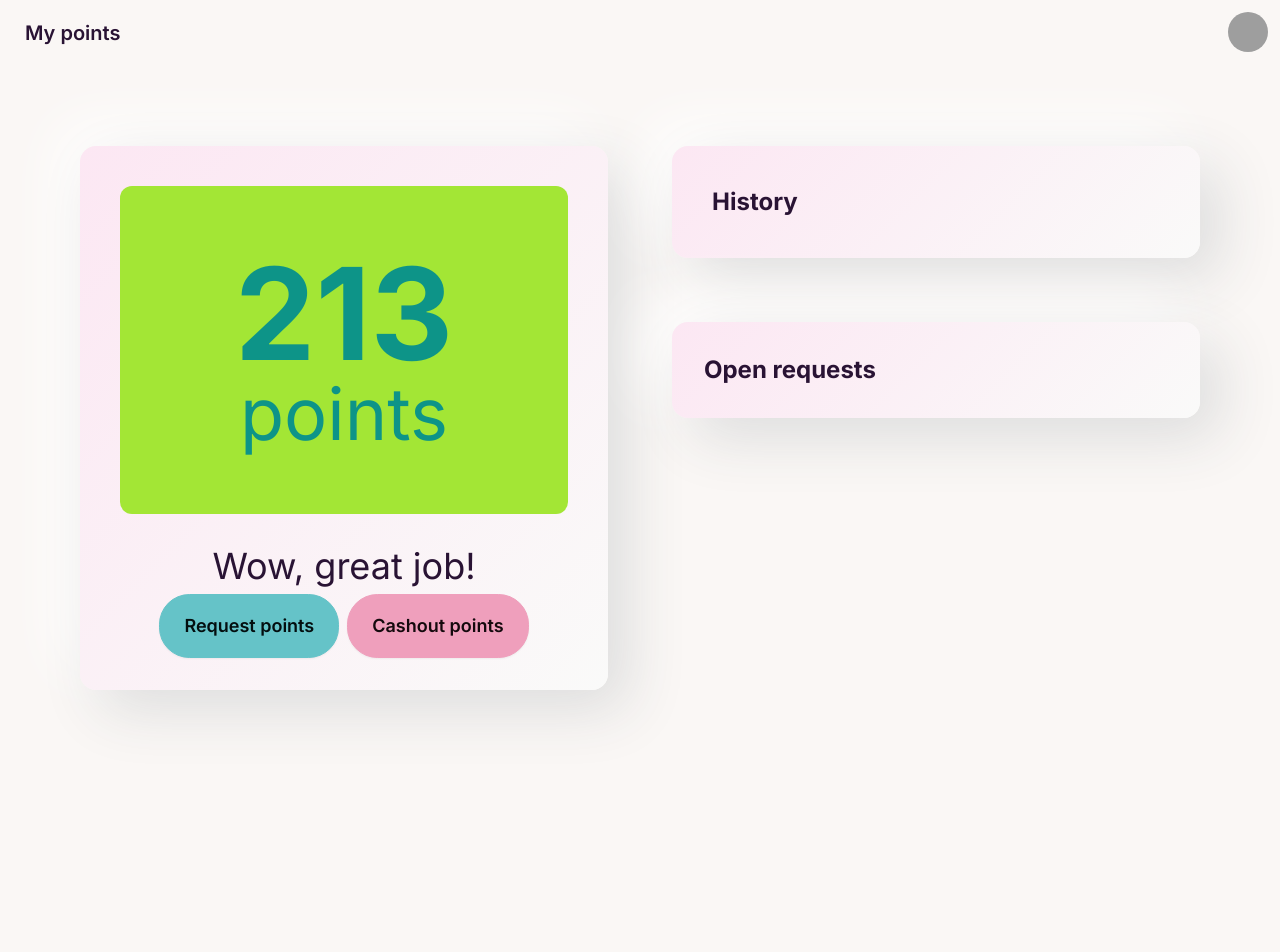
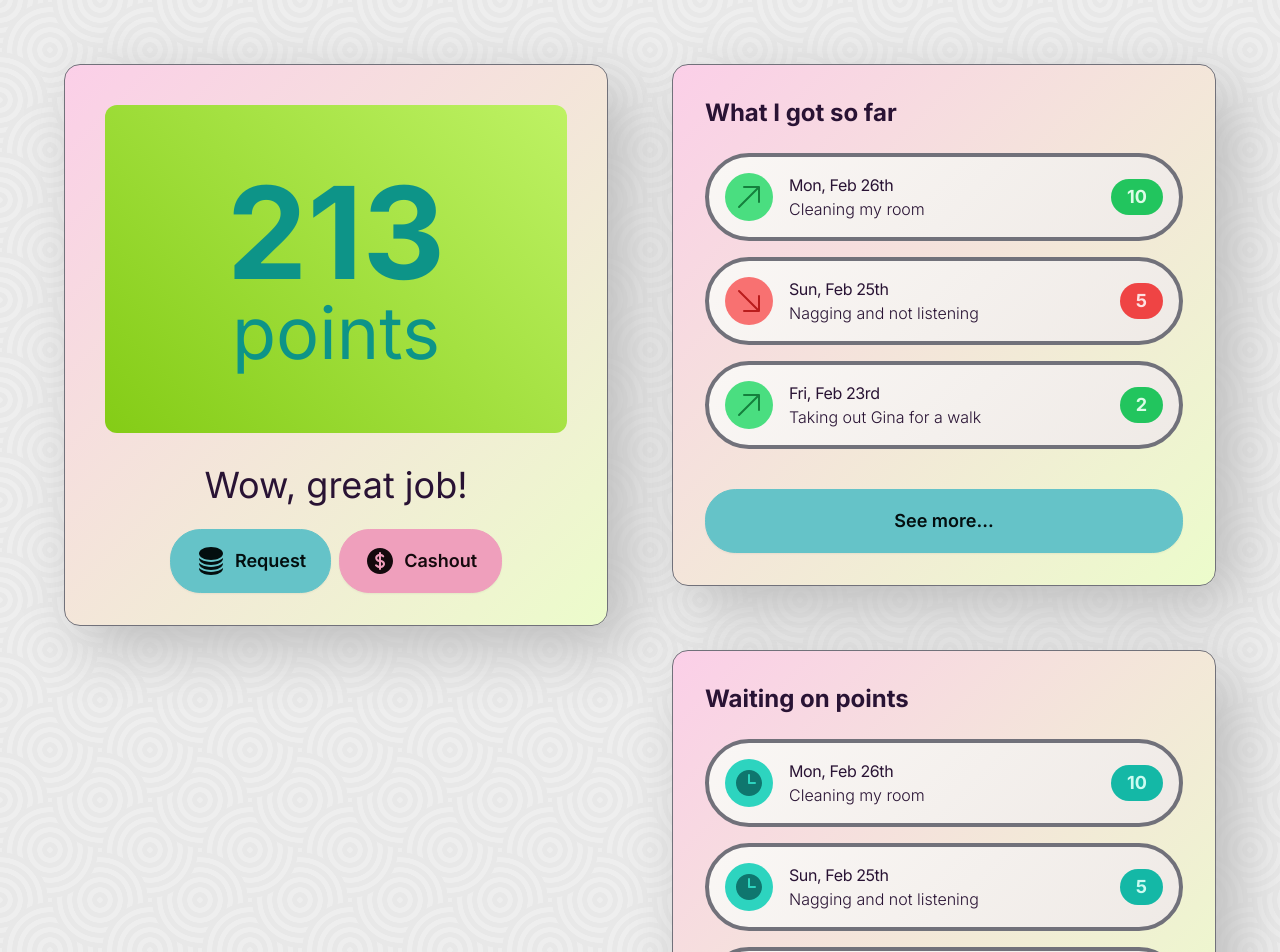
Before and after one commit to sebboness/yektaspoints, a Next.js app in the folder web/: page / in a window 1280 px wide. Shown: the top 952 px of the page. Built offline with nearby package versions, Linux system fonts and the light colour scheme; grey boxes are pictures that could not be loaded.

Commit message:
initial design of kid landing page

```diff
--- a/web/app/globals.css
+++ b/web/app/globals.css
@@ -18,12 +18,26 @@
 
 body {
   color: rgb(var(--foreground-rgb));
-  background: linear-gradient(
+  /* background: linear-gradient(
       to bottom,
       transparent,
-      rgb(var(--background-end-rgb))
+      rgb(var(--background-start-rgb))
     )
-    rgb(var(--background-start-rgb));
+    rgb(var(--background-end-rgb)); */
+
+  --bgs: 100px; /* control the size */
+  --bgc1: #eee;
+  --bgc2: #e8e8e8;
+
+  --_g: var(--bgc1) 0% 5%, var(--bgc2) 6% 15%, var(--bgc1) 16% 25%, var(--bgc2) 26% 35%,
+    var(--bgc1) 36% 45%, var(--bgc2) 46% 55%, var(--bgc1) 56% 65%, var(--bgc2) 66% 75%,
+    var(--bgc1) 76% 85%, var(--bgc2) 86% 95%, #0000 96%;
+  background: radial-gradient(50% 50% at 100% 0, var(--_g)),
+    radial-gradient(50% 50% at 0 100%, var(--_g)),
+    radial-gradient(50% 50%, var(--_g)),
+    radial-gradient(50% 50%, var(--_g)) calc(var(--bgs) / 2) calc(var(--bgs) / 2)
+      var(--bgc1);
+  background-size: var(--bgs) var(--bgs);
 }
 
 @layer utilities {
@@ -33,5 +47,5 @@ body {
 }
 
 .soft-concave-shadow {
-  box-shadow: 20px 20px 60px #ddd, -20px -20px 60px #ffffff;
+  box-shadow: 20px 20px 60px #bbb;
 }
--- a/web/app/layout.tsx
+++ b/web/app/layout.tsx
@@ -12,7 +12,7 @@ export const metadata: Metadata = {
 export default function RootLayout({ children }: Readonly<{ children: React.ReactNode; }>) {
     return (
         <html lang="en" data-theme="cupcake">
-        <body className={inter.className}>{children}</body>
+        <body className={inter.className + " notebook"}>{children}</body>
         </html>
     );
 }
--- a/web/app/page.tsx
+++ b/web/app/page.tsx
@@ -1,40 +1,21 @@
+"use client"
+
 import Image from "next/image";
-
+import { ArrowDownRightIcon, ArrowUpRightIcon, CircleStackIcon, ClockIcon, CurrencyDollarIcon } from '@heroicons/react/24/solid'
+import { AnimatedCounter } from  "react-animated-counter";
 export default function Home() {
     return (
         <main className="overflow-hidden">
             {/* Top navbar */}
-            <div className="navbar ">
-                <div className="flex-1">
-                    <a className="btn btn-ghost text-xl">My points</a>
-                </div>
-                <div className="flex-none">
-                    <div className="dropdown dropdown-end">
-                        <div tabIndex={0} role="button" className="btn btn-ghost btn-circle avatar">
-                            <div className="w-10 rounded-full">
-                                <img alt="Tailwind CSS Navbar component" src="https://daisyui.com/images/stock/photo-1534528741775-53994a69daeb.jpg" />
-                            </div>
-                        </div>
-                        <ul tabIndex={0} className="menu menu-sm dropdown-content mt-3 z-[1] p-2 shadow bg-base-100 rounded-box w-52">
-                            <li>
-                                <a className="justify-between">
-                                    Profile
-                                    <span className="badge">New</span>
-                                </a>
-                            </li>
-                            <li><a>Logout</a></li>
-                        </ul>
-                    </div>
-                </div>
-            </div>
+            {/* TK TK */}
 
             <section>
-                <div className="w-screen grid grid-rows-2 gap-8 xl:grid-cols-2 p-16">
+                <div className="w-screen xl:grid gap-8 xl:grid-cols-2 p-12">
                     {/* Left */}
                     <div className="container mx-auto p-4">
-                        <div className="card soft-concave-shadow bg-gradient-135 from-pink-100 to-stone-50">
+                        <div className="card soft-concave-shadow bg-gradient-135 from-pink-200 to-lime-100 border border-zinc-500 mb-8">
                             <figure className="px-10 pt-10">
-                                <div className="hero-points-display rounded-xl p-16 bg-lime-400 w-full text-center text-teal-600">
+                                <div className="hero-points-display rounded-xl p-16 bg-gradient-45 from-lime-500 to-lime-300 w-full text-center text-teal-600">
                                     <div className="text-9xl font-bold">
                                         213
                                     </div>
@@ -45,9 +26,13 @@ export default function Home() {
                             </figure>
                             <div className="card-body items-center text-center">
                                 <p className="text-4xl">Wow, great job!</p>
-                                <div className="card-actions">
-                                    <button className="btn btn-primary btn-lg">Request points</button>
-                                    <button className="btn btn-secondary btn-lg">Cashout points</button>
+                                <div className="card-actions mt-4">
+                                    <button className="btn btn-primary sm:btn-lg">
+                                        <CircleStackIcon className="w-8 h-8" />Request
+                                    </button>
+                                    <button className="btn btn-secondary sm:btn-lg">
+                                        <CurrencyDollarIcon className="w-8 h-8" />Cashout
+                                    </button>
                                 </div>
                             </div>
                         </div>
@@ -55,17 +40,99 @@ export default function Home() {
 
                     {/* Right */}
                     <div className="container mx-auto p-4">
-                        <div className="card soft-concave-shadow bg-gradient-135 from-pink-100 to-stone-50 mb-16">
+                        <div className="card soft-concave-shadow bg-gradient-135 from-pink-200 to-lime-100 mb-16 border border-zinc-500">
                             <div className="card-body">
-                                <div className="p-2">
-                                    <p className="text-2xl font-bold">History</p>
+                                <p className="text-2xl font-bold">What I got so far</p>
+
+                                {/* Items */}
+                                <div className="list-container">
+                                    <div className="list-items flex flex-row items-center justify-between mx-auto border-4 border-zinc-500 py-4 rounded-full my-4 px-4 bg-gradient-135 from-base-100 to-base-200">
+                                        <div className="flex flex-row items-center space-x-4">
+                                            <ArrowUpRightIcon className="bg-green-400 rounded-full p-2 h-12 w-12 text-green-700" />
+                                            <div>
+                                                <h1 className="tracking-tight">Mon, Feb 26th</h1>
+                                                <p className="font-light">Cleaning my room</p>
+                                            </div>
+                                        </div>
+                                        <div>
+                                            <button className="bg-green-500 rounded-full px-4 py-1 text-green-100 text-lg font-bold">10</button>
+                                        </div>
+                                    </div>
+                                    <div className="list-items flex flex-row items-center justify-between mx-auto border-4 border-zinc-500 py-4 rounded-full my-4 px-4 bg-gradient-135 from-base-100 to-base-200">
+                                        <div className="flex flex-row items-center space-x-4">
+                                            <ArrowDownRightIcon className="bg-red-400 rounded-full p-2 h-12 w-12 text-red-700" />
+                                            <div>
+                                                <h1 className="tracking-tight">Sun, Feb 25th</h1>
+                                                <p className="font-light">Nagging and not listening</p>
+                                            </div>
+                                        </div>
+                                        <div>
+                                            <button className="bg-red-500 rounded-full px-4 py-1 text-red-100 text-lg font-bold">5</button>
+                                        </div>
+                                    </div>
+                                    <div className="list-items flex flex-row items-center justify-between mx-auto border-4 border-zinc-500 py-4 rounded-full my-4 px-4 bg-gradient-135 from-base-100 to-base-200">
+                                        <div className="flex flex-row items-center space-x-4">
+                                            <ArrowUpRightIcon className="bg-green-400 rounded-full p-2 h-12 w-12 text-green-700" />
+                                            <div>
+                                                <h1 className="tracking-tight">Fri, Feb 23rd</h1>
+                                                <p className="font-light">Taking out Gina for a walk</p>
+                                            </div>
+                                        </div>
+                                        <div>
+                                            <button className="bg-green-500 rounded-full px-4 py-1 text-green-100 text-lg font-bold">2</button>
+                                        </div>
+                                    </div>
                                 </div>
+                                {/* End Items */}
+
+                                <button className="btn btn-primary btn-lg mt-4">See more...</button>
                             </div>
                         </div>
 
-                        <div className="card soft-concave-shadow bg-gradient-135 from-pink-100 to-stone-50">
+                        <div className="card soft-concave-shadow bg-gradient-135 from-pink-200 to-lime-100 border border-zinc-500">
                             <div className="card-body">
-                                <p className="text-2xl font-bold">Open requests</p>
+                                <p className="text-2xl font-bold">Waiting on points</p>
+
+                                {/* Items */}
+                                <div className="list-container">
+                                    <div className="list-items flex flex-row items-center justify-between mx-auto border-4 border-zinc-500 py-4 rounded-full my-4 px-4 bg-gradient-135 from-base-100 to-base-200">
+                                        <div className="flex flex-row items-center space-x-4">
+                                            <ClockIcon className="bg-teal-400 rounded-full p-2 h-12 w-12 text-teal-700" />
+                                            <div>
+                                                <h1 className="tracking-tight">Mon, Feb 26th</h1>
+                                                <p className="font-light">Cleaning my room</p>
+                                            </div>
+                                        </div>
+                                        <div>
+                                            <button className="bg-teal-500 rounded-full px-4 py-1 text-teal-100 text-lg font-bold">10</button>
+                                        </div>
+                                    </div>
+                                    <div className="list-items flex flex-row items-center justify-between mx-auto border-4 border-zinc-500 py-4 rounded-full my-4 px-4 bg-gradient-135 from-base-100 to-base-200">
+                                        <div className="flex flex-row items-center space-x-4">
+                                            <ClockIcon className="bg-teal-400 rounded-full p-2 h-12 w-12 text-teal-700" />
+                                            <div>
+                                                <h1 className="tracking-tight">Sun, Feb 25th</h1>
+                                                <p className="font-light">Nagging and not listening</p>
+                                            </div>
+                                        </div>
+                                        <div>
+                                            <button className="bg-teal-500 rounded-full px-4 py-1 text-teal-100 text-lg font-bold">5</button>
+                                        </div>
+                                    </div>
+                                    <div className="list-items flex flex-row items-center justify-between mx-auto border-4 border-zinc-500 py-4 rounded-full my-4 px-4 bg-gradient-135 from-base-100 to-base-200">
+                                        <div className="flex flex-row items-center space-x-4">
+                                            <ClockIcon className="bg-teal-400 rounded-full p-2 h-12 w-12 text-teal-700" />
+                                            <div>
+                                                <h1 className="tracking-tight">Fri, Feb 23rd</h1>
+                                                <p className="font-light">Taking out Gina for a walk</p>
+                                            </div>
+                                        </div>
+                                        <div>
+                                            <button className="bg-teal-500 rounded-full px-4 py-1 text-teal-100 text-lg font-bold">2</button>
+                                        </div>
+                                    </div>
+                                </div>
+                                {/* End Items */}
                             </div>
                         </div>
                     </div>
--- a/web/package.json
+++ b/web/package.json
@@ -14,12 +14,14 @@
     "react-dom": "18"
   },
   "devDependencies": {
+    "@heroicons/react": "2.1.1",
     "@types/node": "20",
     "@types/react": "18",
     "@types/react-dom": "18",
     "autoprefixer": "10.0.1",
     "daisyui": "4.7.2",
     "postcss": "8",
+    "react-animated-counter": "1.7.8",
     "tailwindcss": "3.3.0",
     "typescript": "5"
   }
```
Also changed, not shown: 1 other file (tests, documents, lock files or other folders).
